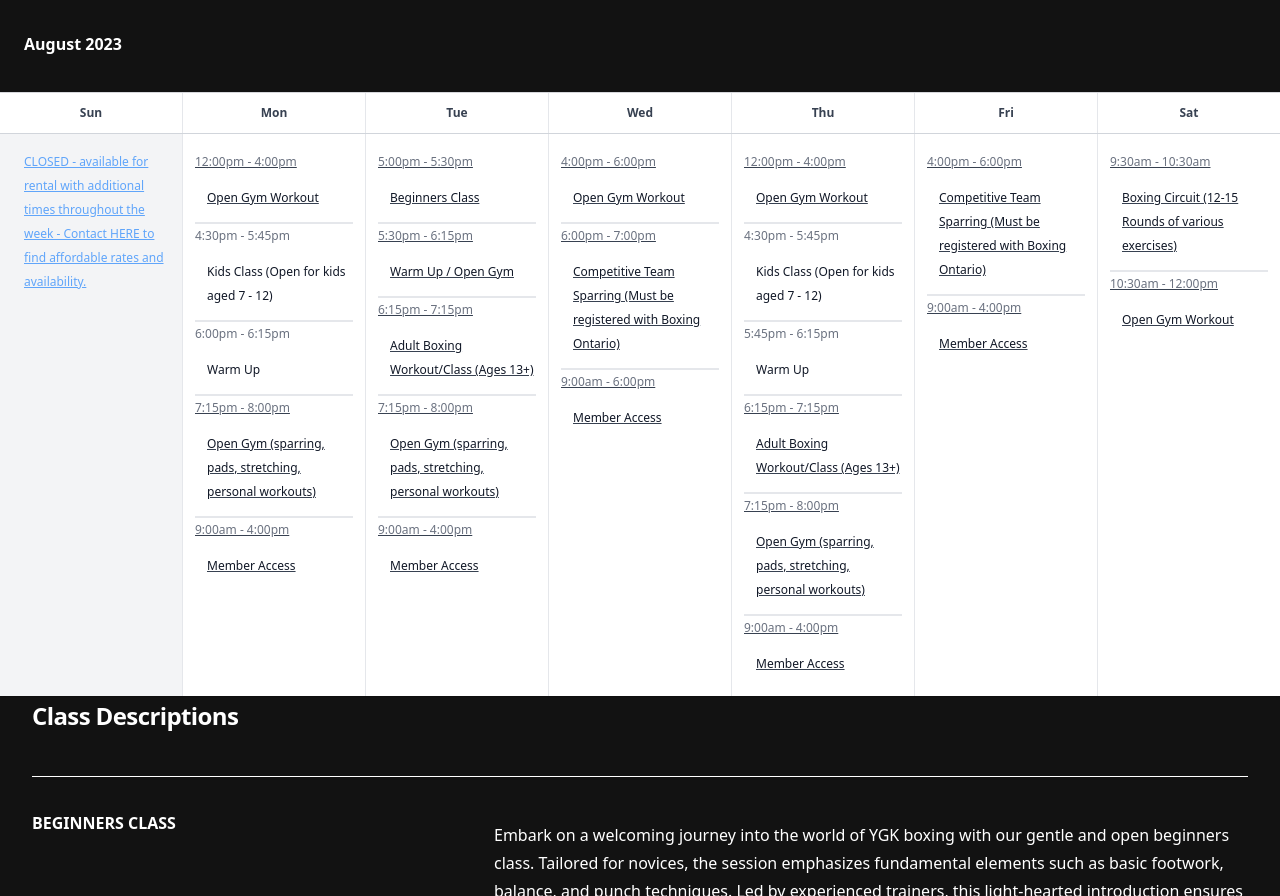
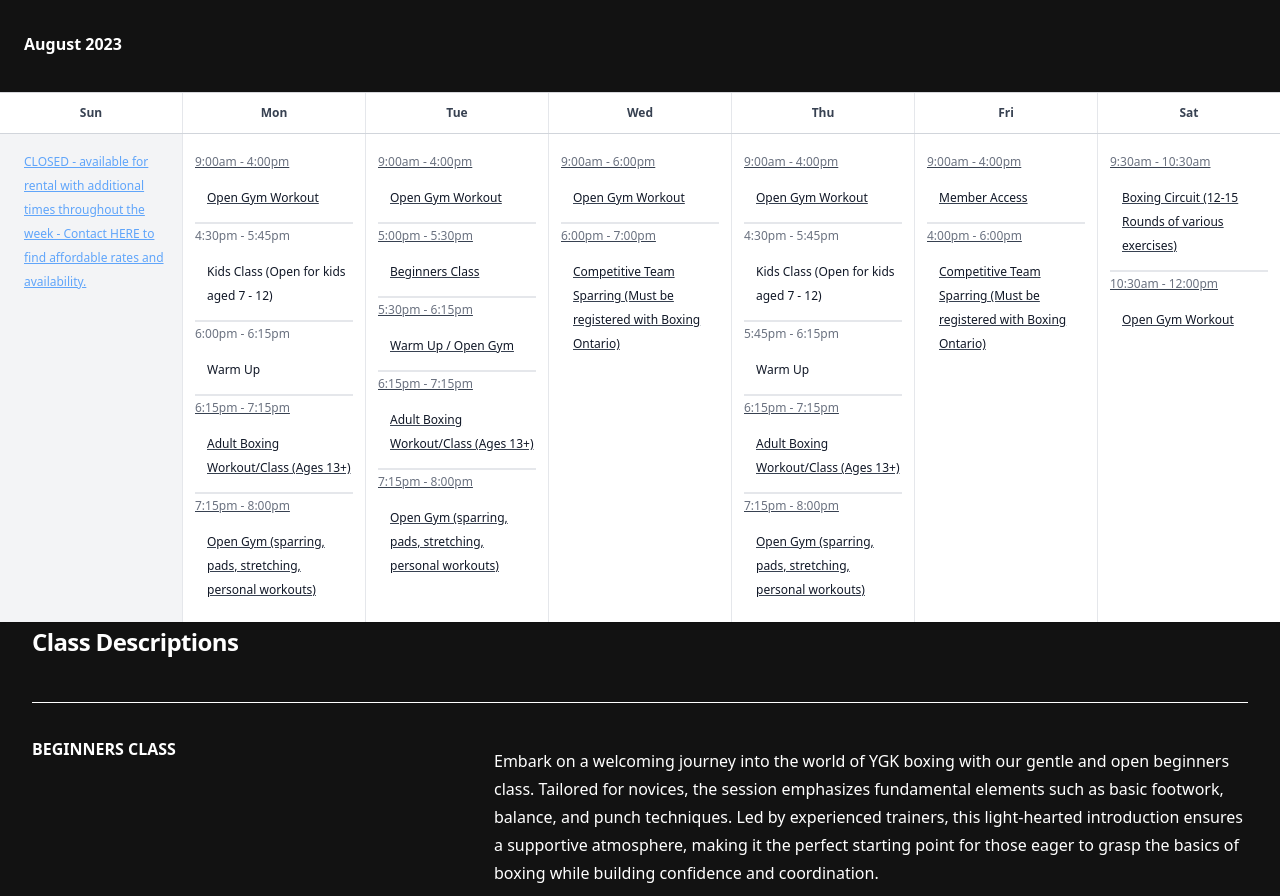
Before and after one commit to kellenwiltshire/ygk-boxing, a Next.js app: page /schedule in a window 1280 px wide. Shown: the part 720-1616 px from the top of the page. Built offline with nearby package versions, Linux system fonts and the light colour scheme.

Commit message:
Update Schedule

```diff
--- a/components/Schedule/Vars/Events.ts
+++ b/components/Schedule/Vars/Events.ts
@@ -12,9 +12,9 @@ export const events: Array<IDay> = [
   {
     dayOfWeek: "Monday", events: [
       {
-        id:'OPENGYM',
+        id: 'OPENGYM',
         name: "Open Gym Workout",
-        time: "12:00pm - 4:00pm"
+        time: "9:00am - 4:00pm"
       },
       {
         name: "Kids Class (Open for kids aged 7 - 12)",
@@ -25,19 +25,25 @@ export const events: Array<IDay> = [
         time: "6:00pm - 6:15pm"
       },
       {
+        id:'ADULT',
+        name: "Adult Boxing Workout/Class (Ages 13+)",
+        time: "6:15pm - 7:15pm"
+      },
+      {
         id: 'OPENGYM',
         name: "Open Gym (sparring, pads, stretching, personal workouts)",
         time: "7:15pm - 8:00pm"
       },
-      {
-        id: 'OPENGYM',
-        name: "Member Access",
-        time: "9:00am - 4:00pm"
-      }]
+      ]
   },
   {
     dayOfWeek: "Tuesday",
     events: [
+      {
+        id: 'OPENGYM',
+        name: "Open Gym Workout",
+        time: "9:00am - 4:00pm"
+      },
       {
         id:'BEGINNERS',
         name: "Beginners Class",
@@ -58,39 +64,31 @@ export const events: Array<IDay> = [
         name: "Open Gym (sparring, pads, stretching, personal workouts)",
         time: "7:15pm - 8:00pm"
       },
-      {
-        id: 'OPENGYM',
-        name: "Member Access",
-        time: "9:00am - 4:00pm"
-      }
+
     ]
   },
   {
     dayOfWeek: "Wednesday",
     events: [
       {
-        id:'OPENGYM',
+        id: 'OPENGYM',
         name: "Open Gym Workout",
-        time: "4:00pm - 6:00pm"
+        time: "9:00am - 6:00pm"
       },
       {
         id:'SPARRING',
         name: "Competitive Team Sparring (Must be registered with Boxing Ontario)",
         time: "6:00pm - 7:00pm"
       },
-      {
-        id: 'OPENGYM',
-        name: "Member Access",
-        time: "9:00am - 6:00pm"
-      }
+
     ]
   },
   {
     dayOfWeek: "Thursday", events: [
       {
-        id:'OPENGYM',
-                name: "Open Gym Workout",
-        time: "12:00pm - 4:00pm"
+        id: 'OPENGYM',
+        name: "Open Gym Workout",
+        time: "9:00am - 4:00pm"
       },
       {
 
@@ -112,24 +110,21 @@ export const events: Array<IDay> = [
         name: "Open Gym (sparring, pads, stretching, personal workouts)",
         time: "7:15pm - 8:00pm"
       },
+      ]
+  },
+  {
+    dayOfWeek: "Friday", events: [
       {
         id: 'OPENGYM',
         name: "Member Access",
         time: "9:00am - 4:00pm"
-      }]
-  },
-  {
-    dayOfWeek: "Friday", events: [
+      },
       {
         id:'SPARRING',
         name: "Competitive Team Sparring (Must be registered with Boxing Ontario)",
         time: "4:00pm - 6:00pm"
       },
-      {
-        id: 'OPENGYM',
-        name: "Member Access",
-        time: "9:00am - 4:00pm"
-      }
+
     ]
   },
   {
```
